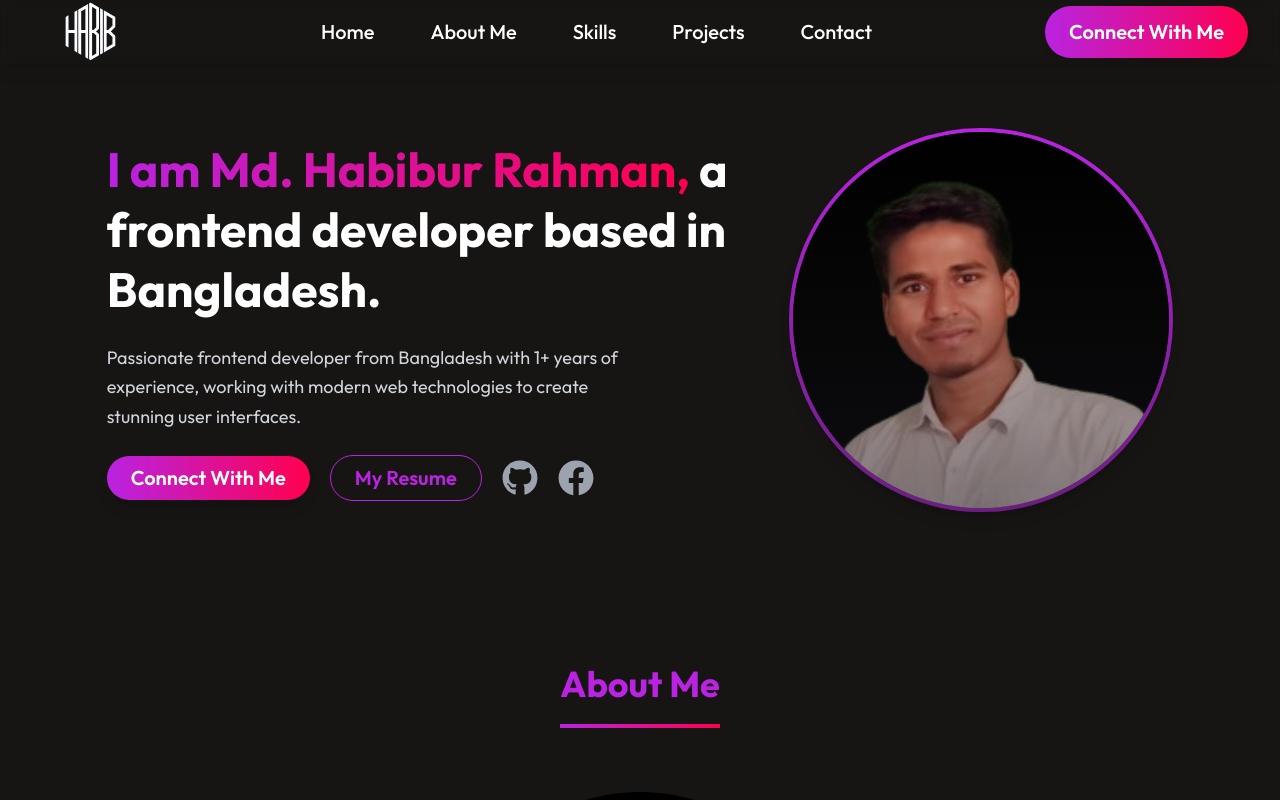
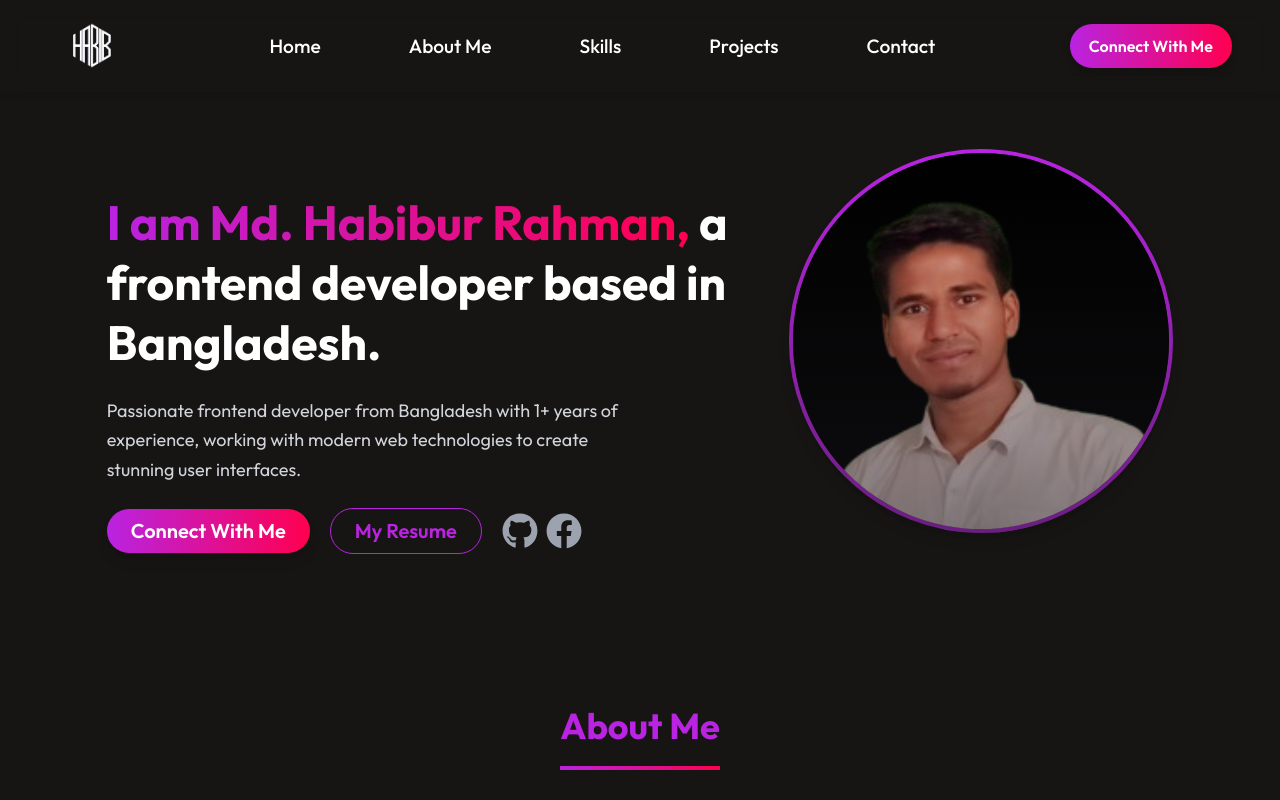
Before and after one commit to habib395/profile-repository, a React (Vite) app: page / in a window 1280 px wide. Shown: the top 800 px of the page. Built offline with nearby package versions, Linux system fonts and the light colour scheme.

Commit message:
complete

```diff
--- a/src/Components/About/About.jsx
+++ b/src/Components/About/About.jsx
@@ -1,10 +1,9 @@
 import "./About.css";
-import profile from "../../assets/profileImg.png"
+import profile from "../../assets/profileImg.png";
 
 const About = () => {
   return (
-    <div id="about" className="flex flex-col items-center gap-16 mx-20 px-6">
-      {/* Title Section */}
+    <div id="about" className="flex flex-col items-center gap-16 sm:mx-20 px-6">
       <div className="relative text-center">
         <h1 className="py-6 z-10 text-4xl font-bold text-[#B923E1]">
           About Me
@@ -12,18 +11,15 @@ const About = () => {
         <div className="absolute inset-x-0 bottom-0 w-full h-1 bg-gradient-to-r from-[#B923E1] to-[#ff004f]"></div>
       </div>
 
-      {/* Profile and Information */}
       <div className="flex flex-wrap gap-16 justify-center items-center max-w-6xl">
-        {/* Profile Image */}
         <div className="about-left flex-shrink-0">
           <img
-            className="w-96 h-96 rounded-full shadow-xl hover:scale-110 transition-transform duration-500"
+            className="w-72 h-72 sm:w-96 sm:h-96 rounded-full shadow-xl hover:scale-110 transition-transform duration-500"
             src={profile}
             alt="Profile"
           />
         </div>
 
-        {/* About Content */}
         <div className="flex flex-col gap-8 max-w-2xl">
           <div className="text-base font-medium text-gray-300 space-y-6">
             <p>
--- a/src/Components/Contact/Contact.jsx
+++ b/src/Components/Contact/Contact.jsx
@@ -16,14 +16,17 @@ const Contact = () => {
     try {
       const res = await fetch("https://api.web3forms.com/submit", {
         method: "POST",
-        headers: { "Content-Type": "application/json", Accept: "application/json" },
+        headers: {
+          "Content-Type": "application/json",
+          Accept: "application/json",
+        },
         body: JSON.stringify(Object.fromEntries(formData)),
       });
 
       const result = await res.json();
 
       if (result.success) {
-        alert("Message sent successfully!")
+        alert("Message sent successfully!");
         event.target.reset();
       } else {
         alert("Failed to send message. Try again!");
@@ -34,8 +37,10 @@ const Contact = () => {
   };
 
   return (
-    <div id="contact" className="flex flex-col items-center justify-center gap-10 px-6 py-4 mx-auto w-full max-w-7xl">
-      {/* Heading */}
+    <div
+      id="contact"
+      className="flex flex-col items-center justify-center gap-10 px-6 py-4 mx-auto w-full max-w-7xl"
+    >
       <div className="text-center">
         <h1 className="py-6 text-4xl font-bold text-[#B923E1]">Get in Touch</h1>
         <div className="w-full h-1 bg-gradient-to-r from-[#B923E1] to-[#ff004f]"></div>
@@ -45,17 +50,20 @@ const Contact = () => {
       </div>
 
       <div className="flex flex-col lg:flex-row gap-12 w-full">
-        {/* Left Side: Contact Info */}
         <div className="flex flex-col gap-8 w-full lg:w-1/2 bg-gray-900 p-8 rounded-xl shadow-lg">
           <h2 className="text-3xl font-semibold bg-gradient-to-l from-[#ff004f] to-[#B415FF] bg-clip-text text-transparent">
             Let's Talk
           </h2>
-          <p className="text-gray-400 text-lg">I'm happy to connect and collaborate on exciting projects.</p>
+          <p className="text-gray-400 text-lg">
+            I'm happy to connect and collaborate on exciting projects.
+          </p>
 
           <div className="flex flex-col gap-6">
             <div className="flex items-center gap-3 text-gray-300 hover:text-[#B923E1] transition">
               <MdEmail />
-              <p className="text-lg">md.habiburrahmanjwd@gmail.com</p>
+              <p className="text-xs sm:text-xl">
+                md.habiburrahmanjwd@gmail.com
+              </p>
             </div>
             <div className="flex items-center gap-3 text-gray-300 hover:text-blue-400 transition">
               <FaPhoneAlt />
@@ -72,8 +80,10 @@ const Contact = () => {
           </div>
         </div>
 
-        {/* Right Side: Contact Form */}
-        <form onSubmit={onSubmit} className="flex flex-col gap-6 w-full lg:w-1/2 bg-gray-900 p-8 rounded-xl shadow-lg">
+        <form
+          onSubmit={onSubmit}
+          className="flex flex-col gap-6 w-full lg:w-1/2 bg-gray-900 p-8 rounded-xl shadow-lg"
+        >
           <h2 className="text-3xl font-semibold bg-gradient-to-l from-[#ff004f] to-[#B415FF] bg-clip-text text-transparent">
             Send a Message
           </h2>
@@ -101,7 +111,9 @@ const Contact = () => {
           </div>
 
           <div className="flex flex-col gap-2">
-            <label className="text-gray-300 text-lg">Write your message here</label>
+            <label className="text-gray-300 text-lg">
+              Write your message here
+            </label>
             <textarea
               name="message"
               className="w-full h-32 pl-4 pt-3 rounded-md bg-gray-800 text-white text-lg focus:ring-2 focus:ring-purple-500"
@@ -110,7 +122,10 @@ const Contact = () => {
             />
           </div>
 
-          <button type="submit" className="w-full h-14 text-lg font-semibold text-white rounded-md bg-gradient-to-r from-[#DF8909] to-[#B415FF] hover:scale-105 transition-transform">
+          <button
+            type="submit"
+            className="w-full h-14 text-lg font-semibold text-white rounded-md bg-gradient-to-r from-[#DF8909] to-[#B415FF] hover:scale-105 transition-transform"
+          >
             Submit Now
           </button>
         </form>
--- a/src/Components/Footer/Footer.jsx
+++ b/src/Components/Footer/Footer.jsx
@@ -2,13 +2,13 @@ import { FaCircleUser } from "react-icons/fa6";
 import { IoLogoBuffer } from "react-icons/io5";
 import { FaFacebook, FaGithub } from "react-icons/fa";
 
-
 const Footer = () => {
   return (
-    <footer id="footer" className="m-16 flex flex-col gap-8 bg-[#1a1a1f] text-white p-10 rounded-lg shadow-lg">
-      {/* Top Section */}
+    <footer
+      id="footer"
+      className="sm:m-16 flex flex-col gap-8 bg-[#1a1a1f] text-white p-10 rounded-lg shadow-lg"
+    >
       <div className="flex flex-col md:flex-row justify-between items-center">
-        {/* Logo & Text */}
         <div className="flex items-center gap-4">
           <IoLogoBuffer className="text-4xl text-[#DF8909]" />
           <p className="text-lg max-w-sm text-gray-300">
@@ -17,12 +17,11 @@ const Footer = () => {
           </p>
         </div>
 
-        {/* Email Subscription */}
-        <div className="flex items-center gap-6 mt-6 md:mt-0">
-          <div className="flex items-center gap-3 p-3 rounded-full bg-[#32323B] transition-all duration-300 hover:bg-[#41414d]">
+        <div className="sm:flex items-center gap-8 mt-6 md:mt-0">
+          <div className="flex items-center gap-4 p-3 rounded-full bg-[#32323B] transition-all duration-300 hover:bg-[#41414d]">
             <FaCircleUser className="text-gray-400 text-lg" />
             <input
-              className="bg-transparent text-white text-base outline-none placeholder-gray-400 transition-all duration-300 focus:placeholder-gray-500 "
+              className="bg-transparent w-full text-white text-base outline-none placeholder-gray-400 transition-all duration-300 focus:placeholder-gray-500"
               type="email"
               placeholder="Enter your email"
             />
@@ -35,7 +34,6 @@ const Footer = () => {
 
       <hr className="border-gray-600" />
 
-      {/* Bottom Section */}
       <div className="flex flex-col md:flex-row justify-between items-center text-gray-400 text-sm">
         <div className="hover:text-[#DF8909]">
           © 2025 Habibur Rahman. All rights reserved.
--- a/src/Components/Hero/Hero.jsx
+++ b/src/Components/Hero/Hero.jsx
@@ -1,12 +1,14 @@
-import profile_img from "../../assets/heroImg.png"
+import profile_img from "../../assets/heroImg.png";
 import { FaFacebook, FaGithub, FaLinkedin, FaTwitter } from "react-icons/fa";
 
 const Hero = () => {
   return (
-    <section id="home" className="flex flex-col md:flex-row items-center gap-6 w-10/12 mx-auto py-32">
-      {/* Left Section - Text Content */}
+    <section
+      id="home"
+      className="flex flex-col lg:flex-row items-center gap-6 w-10/12 mx-auto py-2 sm:py-32"
+    >
       <div className="text-center md:text-left space-y-6 flex-1">
-        <h1 className="text-5xl font-bold leading-tight">
+        <h1 className="text-5xl font-bold leading-tight pt-16">
           <span className="bg-gradient-to-r from-[#B923E1] to-[#ff004f] text-transparent bg-clip-text">
             I am Md. Habibur Rahman,
           </span>{" "}
@@ -18,7 +20,6 @@ const Hero = () => {
           user interfaces.
         </p>
 
-        {/* Buttons */}
         <div className="flex flex-col md:flex-row items-center gap-5 text-xl font-medium">
           <button className="px-6 py-2 rounded-full bg-gradient-to-r from-[#B923E1] to-[#ff004f] text-white font-semibold shadow-lg transition-all duration-300 transform hover:scale-110 hover:shadow-2xl">
             Connect With Me
@@ -29,6 +30,8 @@ const Hero = () => {
           >
             My Resume
           </button>
+
+          <div className="flex gap-2">
             <a
               href="https://github.com/habib395"
               target="_blank"
@@ -47,8 +50,8 @@ const Hero = () => {
             </a>
           </div>
         </div>
+      </div>
 
-      {/* Right Section - Profile Image */}
       <div className="flex justify-center items-center">
         <div className="relative w-72 h-72 md:w-96 md:h-96">
           <img
--- a/src/Components/Navbar/Navbar.css
+++ b/src/Components/Navbar/Navbar.css
@@ -1,5 +1,32 @@
 .navbar-container {
-    padding: 0 2rem;
+    display: flex;
+    align-items: center;
+    justify-content: space-between;
+    position: fixed;
+    top: 0;
+    width: 100%;
+    z-index: 50;
+    padding: 0.5rem 2rem;
+    backdrop-filter: blur(10px);
+    box-shadow: 0 4px 6px rgba(0, 0, 0, 0.1);
+}
+
+.nav-link p {
+    margin: 0;
+    font-size: 1.2rem;
+}
+
+.connect-button {
+    cursor: pointer;
+    border-radius: 9999px;
+    transition: transform 0.3s;
+    box-shadow: 0 4px 8px rgba(0, 0, 0, 0.2);
+    padding: 0.5rem 1.2rem;
+    font-size: 1rem;
+}
+
+.connect-button:hover {
+    transform: scale(1.05);
 }
 
 .nav-link::after {
@@ -17,10 +44,133 @@
     width: 100%;
 }
 
-.connect-button {
-    box-shadow: 0 4px 6px rgba(0, 0, 0, 0.1);
+
+@media screen and (min-width: 1025px) {
+    .navbar-container {
+        padding: 1rem 3rem;
+    }
+
+    .nav-link {
+        text-align: center;
+        padding: 1rem;
+        border-bottom: none;
+        font-size: 1.4rem;
+    }
+
+    .connect-button {
+        display: block;
+    }
+
+    .lg\\:flex {
+        display: flex !important;
+    }
 }
 
-.connect-button:hover {
-    box-shadow: 0 6px 8px rgba(0, 0, 0, 0.15);
+
+@media screen and (max-width: 1024px) {
+    .navbar-container {
+        padding: 0.5rem 1rem;
+    }
+
+    .nav-link {
+        text-align: center;
+        padding: 0.5rem;
+        font-size: 1.3rem;
+        border-bottom: 1px solid rgba(255, 255, 255, 0.1);
+    }
+
+    .nav-link:last-child {
+        border-bottom: none;
+    }
+
+    .connect-button {
+        display: none;
+    }
+
+
+    .nav-link:hover {
+        background-color: rgba(255, 255, 255, 0.1);
+    }
+
+    .nav-link:hover p {
+        color: #B923E1;
+    }
 }
+
+
+@media screen and (max-width: 768px) {
+    .navbar-container {
+        padding: 0.5rem 1rem;
+    }
+
+    .nav-link {
+        font-size: 1.2rem;
+        text-align: center;
+        padding: 0.8rem;
+    }
+
+    .nav-link p {
+        margin: 0;
+    }
+
+    .connect-button {
+        display: none;
+    }
+
+    .nav-link {
+        display: block;
+        text-align: left;
+        padding: 1rem;
+    }
+
+    .nav-link:hover {
+        background-color: rgba(255, 255, 255, 0.1);
+    }
+
+    .nav-link:hover p {
+        color: #B923E1;
+    }
+
+    .nav-link {
+        display: block;
+        text-align: left;
+        padding: 1rem;
+    }
+
+    .nav-link:hover {
+        background-color: rgba(255, 255, 255, 0.1);
+    }
+}
+
+
+.navbar-container .lg\\:hidden {
+    display: block;
+}
+
+.navbar-container .lg\\:hidden span {
+    font-size: 2rem;
+    color: white;
+    cursor: pointer;
+}
+
+
+.navbar-container .isMenuOpen {
+    display: flex !important;
+    flex-direction: column;
+    position: absolute;
+    top: 4rem;
+    left: 0;
+    width: 100%;
+    background-color: rgba(0, 0, 0, 0.8);
+    padding: 1rem;
+}
+
+.navbar-container .isMenuOpen li {
+    padding: 1rem;
+    text-align: center;
+    border-bottom: 1px solid rgba(255, 255, 255, 0.1);
+}
+
+.navbar-container .isMenuOpen li:last-child {
+    border-bottom: none;
+}
--- a/src/Components/Navbar/Navbar.jsx
+++ b/src/Components/Navbar/Navbar.jsx
@@ -1,20 +1,30 @@
+import React, { useState } from 'react';
 import './Navbar.css';
 import logo from "../../assets/logo3.jpg.png";
-import AnchorLink from 'react-anchor-link-smooth-scroll'
+import AnchorLink from 'react-anchor-link-smooth-scroll';
 
 const Navbar = () => {
+  const [isMenuOpen, setIsMenuOpen] = useState(false);
+
+  const toggleMenu = () => {
+    setIsMenuOpen(!isMenuOpen);
+  };
+
   return (
-        <div className='navbar-container fixed top-0 w-full z-50 flex items-center justify-between p-4 bg-opacity-90 backdrop-blur-sm shadow-lg'>
-            {/* Logo */}
-            <img className="h-16 w-auto transform hover:scale-110 transition-transform duration-300 cursor-pointer" src={logo} alt="Logo" />
+    <div className='navbar-container'>
+      <img className="h-12 w-auto transform hover:scale-110 transition-transform duration-300 cursor-pointer" src={logo} alt="Logo" />
 
-            {/* Navigation Links */}
-            <ul className="flex items-center list-none gap-14 text-xl font-medium">
+      <div className="lg:hidden flex items-center" onClick={toggleMenu}>
+        <span className="text-3xl text-white">☰</span>
+      </div>
+
+      <ul className={`flex items-center list-none sm:gap-14 text-xl font-medium ${isMenuOpen ? 'isMenuOpen' : 'lg:flex lg:flex-row lg:static lg:bg-transparent hidden'}`}>
         <li className="nav-link relative hover:text-[#B923E1] transition-colors duration-300">
           <AnchorLink className="anchor-link" offset={50} href='#home'><p>Home</p></AnchorLink>
         </li>
         <li className="nav-link relative hover:text-[#B923E1] transition-colors duration-300">
-                <AnchorLink className="anchor-link" offset={50} href='#about'><p>About Me</p></AnchorLink></li>
+          <AnchorLink className="anchor-link" offset={50} href='#about'><p>About Me</p></AnchorLink>
+        </li>
         <li className="nav-link relative hover:text-[#B923E1] transition-colors duration-300">
           <AnchorLink className="anchor-link" offset={50} href='#services'><p>Skills</p></AnchorLink>
         </li>
@@ -26,7 +36,6 @@ const Navbar = () => {
         </li>
       </ul>
 
-            {/* Connect Button */}
       <div className="connect-button px-6 py-3 flex items-center text-xl font-semibold hover:scale-105 transition-transform duration-300 cursor-pointer rounded-full bg-gradient-to-r from-[#B923E1] to-[#ff004f] text-white shadow-lg hover:shadow-xl">
         Connect With Me
       </div>
--- a/src/Components/Projects/Project.jsx
+++ b/src/Components/Projects/Project.jsx
@@ -1,25 +1,26 @@
 import Project_data from "../../assets/Projects_data";
-import './Project.css'
+import "./Project.css";
 import { Link } from "react-router-dom";
 
 const Project = () => {
   return (
-    <div id="portfolio" className="flex work-list flex-col items-center justify-center m-6 gap-20 w-11/12 mx-auto">
-      {/* Heading */}
+    <div
+      id="portfolio"
+      className="flex work-list flex-col items-center justify-center sm:m-6 gap-20 w-11/12 mx-auto"
+    >
       <div className="relative text-center">
-        <h1 className="py-10 z-10 text-4xl font-bold text-[#B923E1]">
+        <h1 className=" py-2 sm:py-10 z-10 text-4xl font-bold text-[#B923E1]">
           My Projects
         </h1>
         <div className="absolute inset-x-0 bottom-0 w-full h-1 bg-gradient-to-r from-[#B923E1] to-[#ff004f]"></div>
       </div>
 
-      {/* Project Cards */}
       <div className="grid grid-cols-1 sm:grid-cols-2 md:grid-cols-3 gap-8">
         {Project_data.map((project, index) => {
           return (
             <div
               key={index}
-              className="work bg-base-100 image-full w-96 h-60 shadow-xl relative transition-all duration-300 transform hover:scale-110"
+              className="work bg-base-100 image-full w-full h-60 shadow-xl relative transition-all duration-300 transform hover:scale-110"
             >
               <figure>
                 <img
```
Also changed, not shown: src/Components/Skills/Skills.jsx (+0 -7 lines), 1 other file (tests, documents, lock files or other folders). Lines whose indentation alone changed are shown as unchanged.
